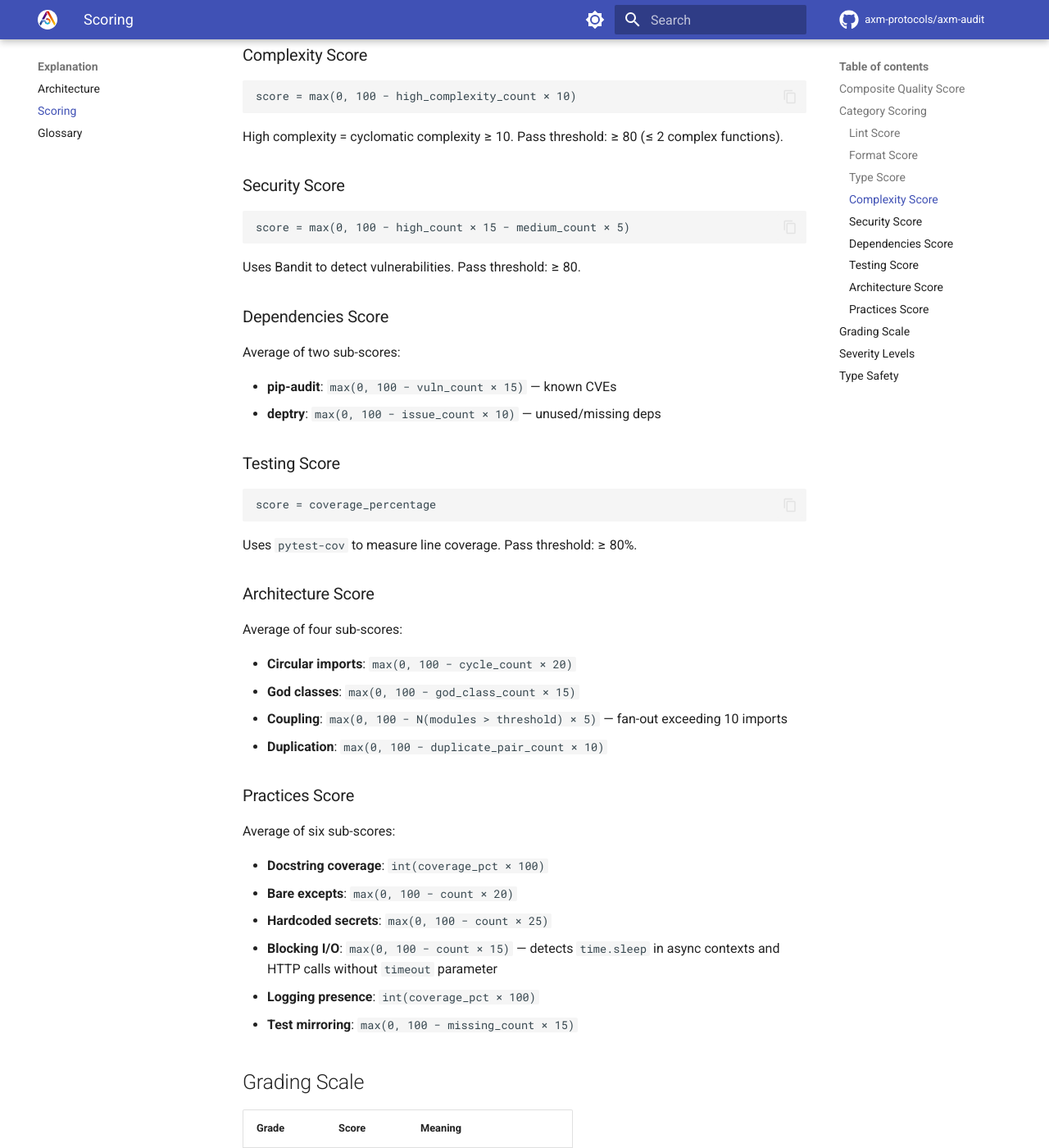
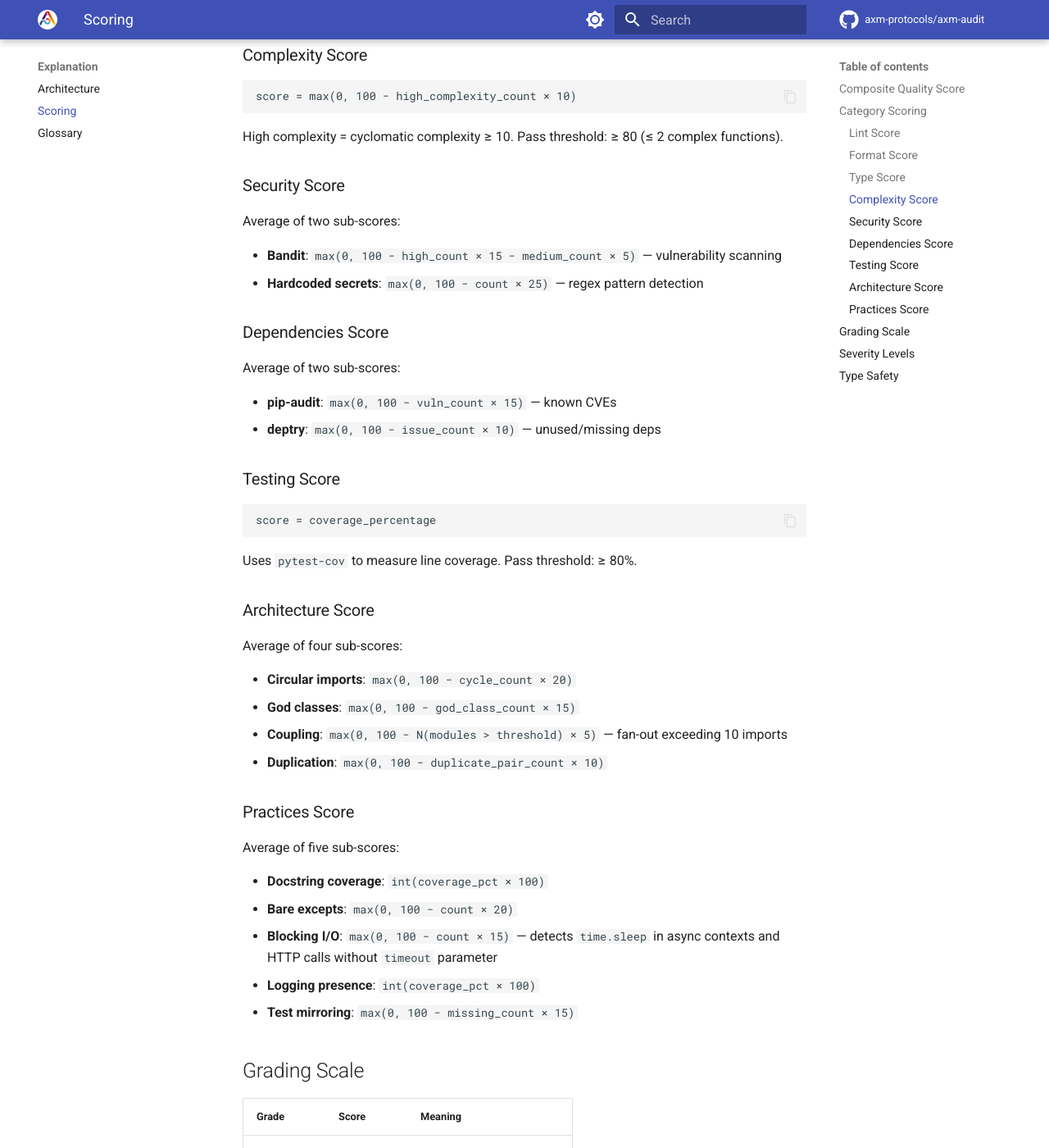
Before and after one commit to axm-protocols/axm-forge, an MkDocs documentation site: the page built from docs/explanation/scoring.md, in a window 1280 px wide and 1400 px high, scrolled down 1994 px. Shown: the whole window at 82% size. Built offline with MkDocs 1.6.1 and Material for MkDocs 9.7.7, drawn with Linux system fonts in a browser that asks for light colours; comment, search, counter and statistics services are not loaded.

Commit message:
docs(scoring): update test count and fix practices/security rule split
- Update test count from 363 to 377 in README and index.md
- Move hardcoded secrets rule from Practices to Security category
- Correct Practices sub-score count from six to five
- Document the two-part Security score (Bandit + hardcoded secrets)

````diff
--- a/docs/explanation/scoring.md
+++ b/docs/explanation/scoring.md
@@ -75,11 +75,10 @@ High complexity = cyclomatic complexity ≥ 10. Pass threshold: ≥ 80 (≤ 2 co
 
 ### Security Score
 
-```
-score = max(0, 100 − high_count × 15 − medium_count × 5)
-```
+Average of two sub-scores:
 
-Uses Bandit to detect vulnerabilities. Pass threshold: ≥ 80.
+- **Bandit**: `max(0, 100 − high_count × 15 − medium_count × 5)` — vulnerability scanning
+- **Hardcoded secrets**: `max(0, 100 − count × 25)` — regex pattern detection
 
 ### Dependencies Score
 
@@ -107,11 +106,10 @@ Average of four sub-scores:
 
 ### Practices Score
 
-Average of six sub-scores:
+Average of five sub-scores:
 
 - **Docstring coverage**: `int(coverage_pct × 100)`
 - **Bare excepts**: `max(0, 100 − count × 20)`
-- **Hardcoded secrets**: `max(0, 100 − count × 25)`
 - **Blocking I/O**: `max(0, 100 − count × 15)` — detects `time.sleep` in async contexts and HTTP calls without `timeout` parameter
 - **Logging presence**: `int(coverage_pct × 100)`
 - **Test mirroring**: `max(0, 100 − missing_count × 15)`
````
Also changed, not shown: README.md (+1 -1 lines), docs/index.md (+1 -1 lines).
